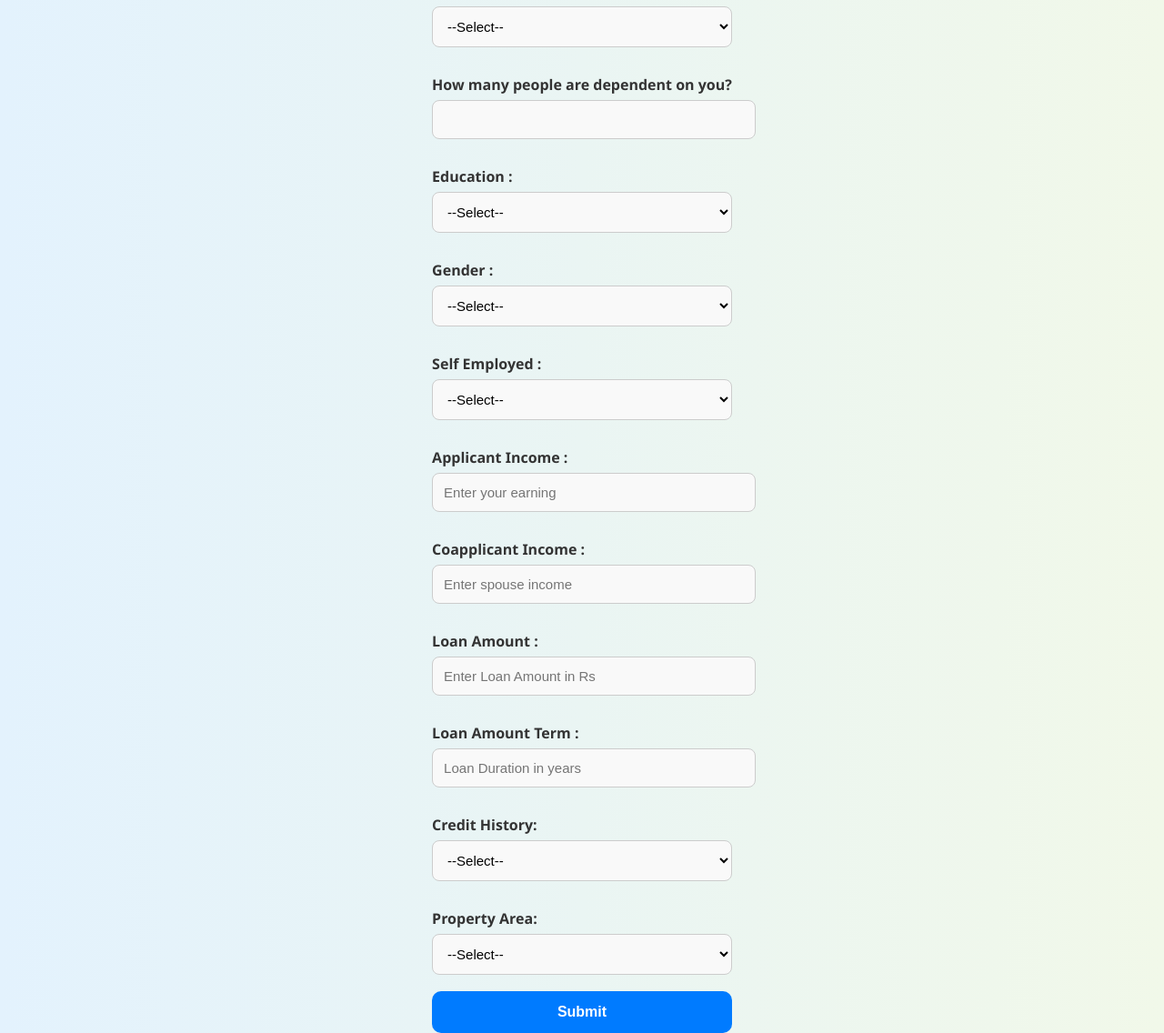
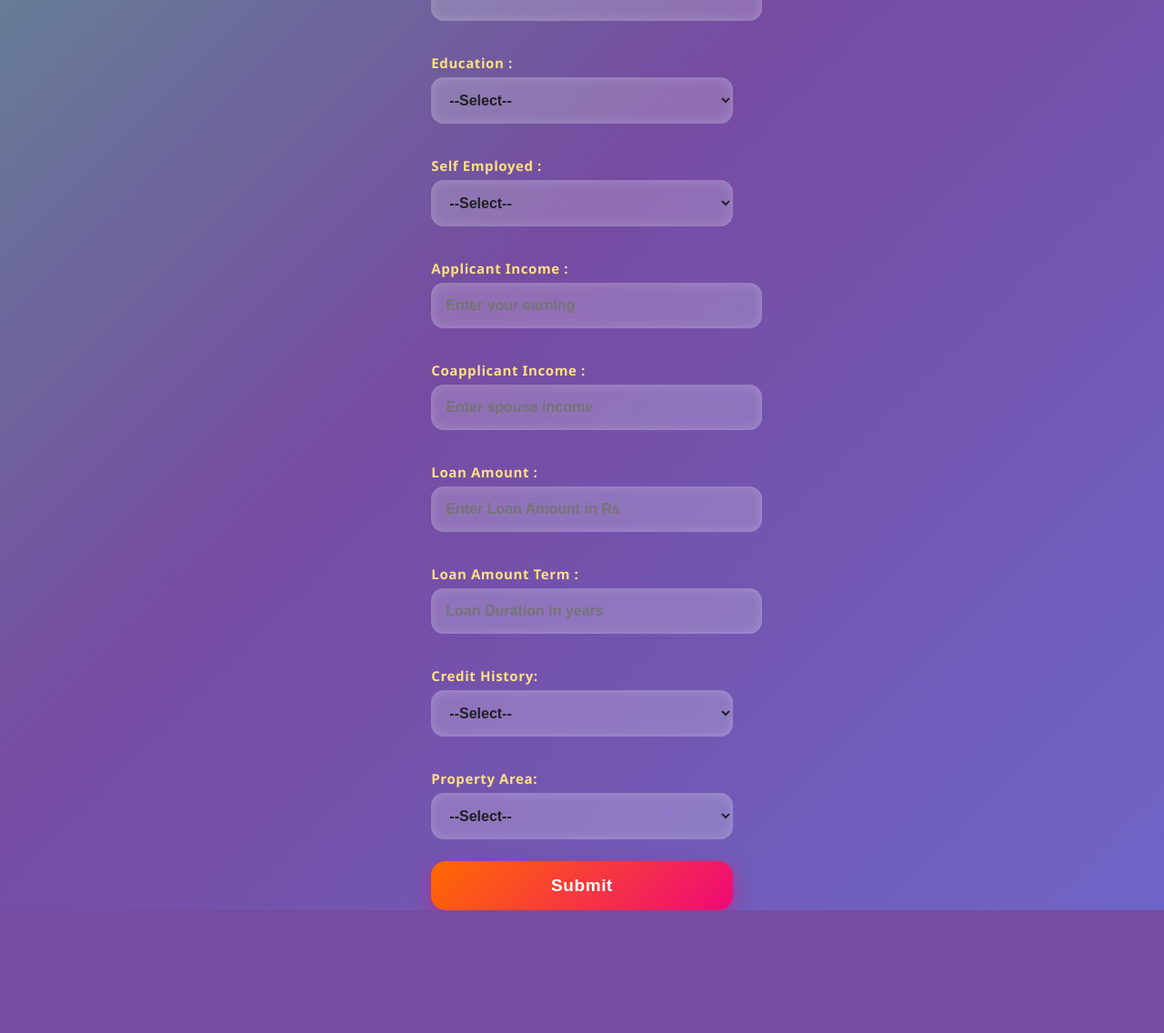
Before and after one commit to bristi2005/Loan-approval-classifier-1st-project-, a Flask app: page /predict in a window 1280 px wide. Shown: the whole page at 91% size. After the commit the page ends 1001 px from the top, so only its background shows below. Run offline with Flask 3, Linux system fonts and the light colour scheme.

Commit message:
12.09.2025
hii hlo

```diff
--- a/app.py
+++ b/app.py
@@ -15,40 +15,44 @@ def predict():
 @app.route("/output", methods=["GET", "POST"])
 def output():
     if request.method == "POST":
-        # Get form inputs and convert numerical fields
-        Married = request.form.get("Married")
-        Dependents = request.form.get("Dependents")
-        Education = request.form.get("Education")
-        Self_Employed = request.form.get("Self_Employed")
-        ApplicantIncome = float(request.form.get("ApplicantIncome"))
-        CoapplicantIncome = float(request.form.get("CoapplicantIncome"))
-        LoanAmount = float(request.form.get("LoanAmount")) / 1000
-        Loan_Amount_Term = float(request.form.get("Loan_Amount_Term"))
-        Credit_History = float(request.form.get("Credit_History"))
-        Property_Area = request.form.get("Property_Area")
+        try:
+            # Get form inputs safely (matching names in HTML)
+            Married = request.form.get("Married")
+            Dependents = request.form.get("Dependents")
+            Education = request.form.get("Education")
+            Self_Employed = request.form.get("Self_Employed")
+            ApplicantIncome = float(request.form.get("ApplicantIncome") or 0)
+            CoapplicantIncome = float(request.form.get("CoapplicantIncome") or 0)
+            LoanAmount = float(request.form.get("LoanAmount") or 0) / 1000
+            Loan_Amount_Term = float(request.form.get("Loan_Amount_Term") or 360)
+            Credit_History = float(request.form.get("Credit_History") or 1)
+            Property_Area = request.form.get("Property_Area")
 
-        # Create DataFrame
-        user_input_df = pd.DataFrame({
-            "Married": [Married],
-            "Dependents": [Dependents],
-            "Education": [Education],
-            "Self_Employed": [Self_Employed],
-            "ApplicantIncome": [ApplicantIncome],
-            "CoapplicantIncome": [CoapplicantIncome],
-            "LoanAmount": [LoanAmount],
-            "Loan_Amount_Term": [Loan_Amount_Term],
-            "Credit_History": [Credit_History],
-            "Property_Area": [Property_Area]
-        })
+            # Create DataFrame
+            user_input_df = pd.DataFrame({
+                "Married": [Married],
+                "Dependents": [Dependents],
+                "Education": [Education],
+                "Self_Employed": [Self_Employed],
+                "ApplicantIncome": [ApplicantIncome],
+                "CoapplicantIncome": [CoapplicantIncome],
+                "LoanAmount": [LoanAmount],
+                "Loan_Amount_Term": [Loan_Amount_Term],
+                "Credit_History": [Credit_History],
+                "Property_Area": [Property_Area]
+            })
 
-        # Load model
-        with open("model.pkl", "rb") as f:
-            pipe = pickle.load(f)
+            # Load trained model
+            with open("model.pkl", "rb") as f:
+                pipe = pickle.load(f)
 
-        # Predict
-        prediction = pipe.predict(user_input_df)[0]
-        print(prediction)
-        return render_template("result.html", value=prediction)
+            # Make prediction
+            prediction = pipe.predict(user_input_df)[0]
+
+            return render_template("result.html", value=prediction)
+
+        except Exception as e:
+            return f"Error during prediction: {str(e)}"
 
     return render_template("form.html")
 
--- a/static/script.js
+++ b/static/script.js
@@ -1 +1 @@
-alert("login into loan prediction Form")
+// alert("login into loan prediction Form")
--- a/static/style.css
+++ b/static/style.css
@@ -1,82 +1,264 @@
+/* Background with animated gradient */
 body {
     font-family: "Segoe UI", Tahoma, Geneva, Verdana, sans-serif;
-    background: linear-gradient(to right, #e3f2fd, #f1f8e9);
+    background: linear-gradient(-45deg, #89f7fe, #66a6ff, #ff9a9e, #fad0c4);
+    background-size: 400% 400%;
+    animation: gradientBG 10s ease infinite;
     display: flex;
     justify-content: center;
     align-items: center;
     height: 100vh;
     margin: 0;
 }
+
+/* Sexy Glassmorphism Card */
 .form-container {
-    background: #ffffff;
-    padding: 30px 40px;
-    border-radius: 15px;
-    box-shadow: 0px 6px 20px rgba(0, 0, 0, 0.15);
-    width: 450px;
-    animation: fadeIn 0.7s ease-in-out;
+    background: rgba(255, 255, 255, 0.15);
+    padding: 50px;
+    border-radius: 24px;
+    box-shadow: 0 10px 40px rgba(0, 0, 0, 0.45);
+    width: 500px;  /* wider */
+    backdrop-filter: blur(15px);
+    border: 1px solid rgba(255, 255, 255, 0.25);
+    animation: fadeIn 0.8s ease-in-out;
+    transition: transform 0.3s ease, box-shadow 0.3s ease;
 }
+
+.form-container:hover {
+    transform: translateY(-10px);
+    box-shadow: 0 14px 50px rgba(0, 0, 0, 0.6);
+}
+
+/* Heading */
 h2 {
     text-align: center;
-    margin-bottom: 25px;
-    color: #2c3e50;
-    font-size: 26px;
+    margin-bottom: 30px;
+    color: #ffeb3b; /* bright yellow for contrast */
+    font-size: 32px;
     font-weight: bold;
-    border-bottom: 2px solid #007bff;
-    padding-bottom: 10px;
+    letter-spacing: 1.8px;
+    border-bottom: 2px solid rgba(255, 235, 59, 0.7);
+    padding-bottom: 12px;
+    text-shadow: 0px 3px 8px rgba(0,0,0,0.6);
 }
+
+/* Labels */
 label {
     display: block;
     margin: 12px 0 6px;
     font-weight: 600;
-    color: #333;
-}
-input[type="text"],
-input[type="number"],
-select {
-    width: 100%;
-    padding: 12px;
-    margin-bottom: 18px;
-    border: 1px solid #ccc;
-    border-radius: 8px;
+    color: #ffe082; /* warm gold */
     font-size: 15px;
-    background: #f9f9f9;
-    transition: all 0.3s ease;
+    letter-spacing: 0.6px;
 }
 
-input:focus,
-select:focus {
-    border-color: #007bff;
-    background: #ffffff;
-    box-shadow: 0px 0px 6px rgba(0, 123, 255, 0.3);
+/* Inputs */
+input[type="text"], input[type="number"], select {
+    width: 100%;
+    padding: 16px;
+    margin-bottom: 24px;
+    border: none;
+    border-radius: 14px;
+    font-size: 16px;
+    background: rgba(255, 255, 255, 0.2);
+    color: #212121; /* dark text for readability */
+    font-weight: bold;
+    backdrop-filter: blur(6px);
+    transition: all 0.3s ease;
+    box-shadow: inset 0 0 12px rgba(255,255,255,0.2);
+}
+
+input:focus, select:focus {
+    background: rgba(255, 255, 255, 0.3);
+    box-shadow: 0 0 18px #ffeb3b;
     outline: none;
 }
-button,
-input[type="submit"] {
+
+/* Sexy Button */
+button, input[type="submit"] {
     width: 100%;
-    background: #007bff;
-    color: #ffffff;
-    padding: 14px;
+    background: linear-gradient(135deg, #ff6a00, #ee0979);
+    color: #fff;
+    padding: 16px;
     border: none;
-    border-radius: 10px;
+    border-radius: 16px;
     cursor: pointer;
-    font-size: 16px;
+    font-size: 19px;
     font-weight: bold;
-    transition: background 0.3s ease, transform 0.2s;
+    letter-spacing: 0.6px;
+    transition: all 0.3s ease;
+    position: relative;
+    overflow: hidden;
+    box-shadow: 0 6px 18px rgba(238, 9, 121, 0.5);
 }
 
-button:hover,
-input[type="submit"]:hover {
-    background: #0056b3;
-    transform: scale(1.02);
+/* Button shine effect */
+button::after, input[type="submit"]::after {
+    content: "";
+    position: absolute;
+    top: 0;
+    left: -120%;
+    width: 100%;
+    height: 100%;
+    background: linear-gradient(120deg, rgba(255,255,255,0.6), transparent);
+    transition: all 0.6s ease;
 }
+
+button:hover::after, input[type="submit"]:hover::after {
+    left: 120%;
+}
+
+button:hover, input[type="submit"]:hover {
+    background: linear-gradient(135deg, #43e97b, #38f9d7);
+    transform: scale(1.08);
+    box-shadow: 0px 10px 28px rgba(56, 249, 215, 0.7);
+}
+
+/* Note text */
 .note {
-    font-size: 13px;
-    color: #777;
-    margin-top: -10px;
-    margin-bottom: 15px;
+    font-size: 14px;
+    color: #f8bbd0;
+    margin-top: -8px;
+    margin-bottom: 20px;
     text-align: center;
+    opacity: 0.9;
 }
+
+/* Animations */
 @keyframes fadeIn {
     from { opacity: 0; transform: translateY(20px); }
     to { opacity: 1; transform: translateY(0); }
 }
+
+@keyframes gradientBG {
+    0% { background-position: 0% 50%; }
+    50% { background-position: 100% 50%; }
+    100% { background-position: 0% 50%; }
+}
+
+/* Nav */
+#nav {
+    height: 90px; /* a little taller */
+    width: 100%;
+    background: linear-gradient(135deg, #000428, #004e92);
+    display: flex;
+    align-items: center;
+    justify-content: center;
+    position: fixed;
+    top: 0;
+    left: 0;
+    z-index: 1000;
+    box-shadow: 0 6px 20px rgba(0,0,0,0.4);
+}
+
+/* Sexy nav button */
+#model_page {
+    display: flex;
+    align-items: center;
+    justify-content: center;
+    height: 55px;  /* taller */
+    width: 200px;  /* wider */
+    background: linear-gradient(135deg, #ff512f, #dd2476);
+    border: none;
+    border-radius: 30px;
+    font-size: 18px;
+    font-weight: bold;
+    color: #fff;
+    text-decoration: none;
+    letter-spacing: 0.7px;
+    cursor: pointer;
+    transition: all 0.3s ease;
+    box-shadow: 0px 6px 18px rgba(221, 36, 118, 0.5);
+}
+
+#model_page:hover {
+    background: linear-gradient(135deg, #43e97b, #38f9d7);
+    transform: scale(1.1);
+    box-shadow: 0px 10px 26px rgba(56, 249, 215, 0.6);
+}
+
+/* Click effect */
+#model_page:active {
+    transform: scale(0.95);
+}
+
+
+/* Background with smooth animated gradient */
+body {
+    margin: 0;
+    height: 100vh;
+    display: flex;
+    justify-content: center;
+    align-items: center;
+    font-family: "Segoe UI", Tahoma, Geneva, Verdana, sans-serif;
+    background: linear-gradient(-45deg, #667eea, #764ba2, #43e97b, #38f9d7);
+    background-size: 400% 400%;
+    animation: gradientBG 12s ease infinite;
+}
+
+/* Result container with glassmorphism */
+#result {
+    background: rgba(255, 255, 255, 0.12);
+    padding: 60px 80px;
+    border-radius: 22px;
+    backdrop-filter: blur(20px);
+    border: 1px solid rgba(255, 255, 255, 0.3);
+    text-align: center;
+    box-shadow: 0 10px 35px rgba(0, 0, 0, 0.5);
+    animation: fadeIn 1s ease-in-out;
+    max-width: 600px;
+    width: 90%;
+}
+
+/* Welcome heading */
+#result_line {
+    font-size: 42px;
+    font-weight: 700;
+    color: #fff;
+    margin-bottom: 25px;
+    letter-spacing: 1.5px;
+    text-shadow: 0 4px 12px rgba(0,0,0,0.4);
+}
+
+/* Result message (Approved / Rejected) */
+#result_message {
+    font-size: 28px;
+    font-weight: 600;
+    padding: 18px 28px;
+    border-radius: 16px;
+    margin-top: 10px;
+    display: inline-block;
+    letter-spacing: 0.8px;
+    transition: transform 0.3s ease;
+}
+
+/* Loan approved */
+#result_message:contains("approved") {
+    background: linear-gradient(135deg, #43e97b, #38f9d7);
+    color: #fff;
+    box-shadow: 0px 6px 20px rgba(56, 249, 215, 0.5);
+}
+
+/* Loan rejected */
+#result_message:contains("rejected") {
+    background: linear-gradient(135deg, #ff6a6a, #ff9a9e);
+    color: #fff;
+    box-shadow: 0px 6px 20px rgba(255, 106, 106, 0.5);
+}
+
+/* Hover effect */
+#result_message:hover {
+    transform: scale(1.08);
+}
+
+/* Animations */
+@keyframes fadeIn {
+    from { opacity: 0; transform: translateY(20px); }
+    to { opacity: 1; transform: translateY(0); }
+}
+
+@keyframes gradientBG {
+    0% { background-position: 0% 50%; }
+    50% { background-position: 100% 50%; }
+    100% { background-position: 0% 50%; }
+}
--- a/templates/Home.html
+++ b/templates/Home.html
@@ -7,8 +7,8 @@
     <link rel="stylesheet" href="{{ url_for('static', filename='/style.css') }}">
 </head>
 <body>
-    <h1>Welcome</h1>
+    <div id="nav"><a  id="model_page"href="/predict">Use Model</a></div>
 
-    <a href="/predict">Use Model</a>
+
 </body>
 </html>
--- a/templates/model.html
+++ b/templates/model.html
@@ -11,24 +11,14 @@
 <body>
     <div>
 
-            <label for="Applicantname">Applicant Name :</label>
-            <input type="text" id="Applicantname" name="Applicantname" placeholder="Enter your name">
             <br>
+                <label for="Married">Marital Status : </label>
+        <select name="Married" id="Married" required>
+            <option value="">--Select--</option>
+            <option value="Yes">Yes</option>
+            <option value="No">No</option>
+        </select>
 
-            <label for="contact_number">Contact Number :</label>
-            <input type="text" id="contact_number" name="contact_number" placeholder="Enter your contact number">
-            <br>
-
-            <label for="email">E-mail Id :</label>
-            <input type="text" id="email" name="email" placeholder="Enter your E-mail Id">
-            <br>
-        <form action="/output" method="post">
-            <label for="Marital_status">Marital Status : </label>
-            <select name="Marital_status" id="Marital_status">
-                <option value="">--Select--</option>
-                <option value="Yes">Yes</option>
-                <option value="No">No</option>
-            </select>
             <br>
 
             <label for="dependents">How many people are dependent on you?</label>
@@ -40,16 +30,6 @@
                 <option value="">--Select--</option>
                 <option value="Graduate">Graduate</option>
                 <option value="Not Graduate">Not Graduate</option>
-            </select>
-            <br>
-
-            <label for="Gender">Gender :</label>
-            <select name="Gender" id="Gender">
-                <option value="">--Select--</option>
-                <option value="Male">Male</option>
-                <option value="Female">Female</option>
-                <option value="Trans">Trans</option>
-                <option value="others">Others</option>
             </select>
             <br>
 
```
Also changed, not shown: templates/result.html (+5 -4 lines).
